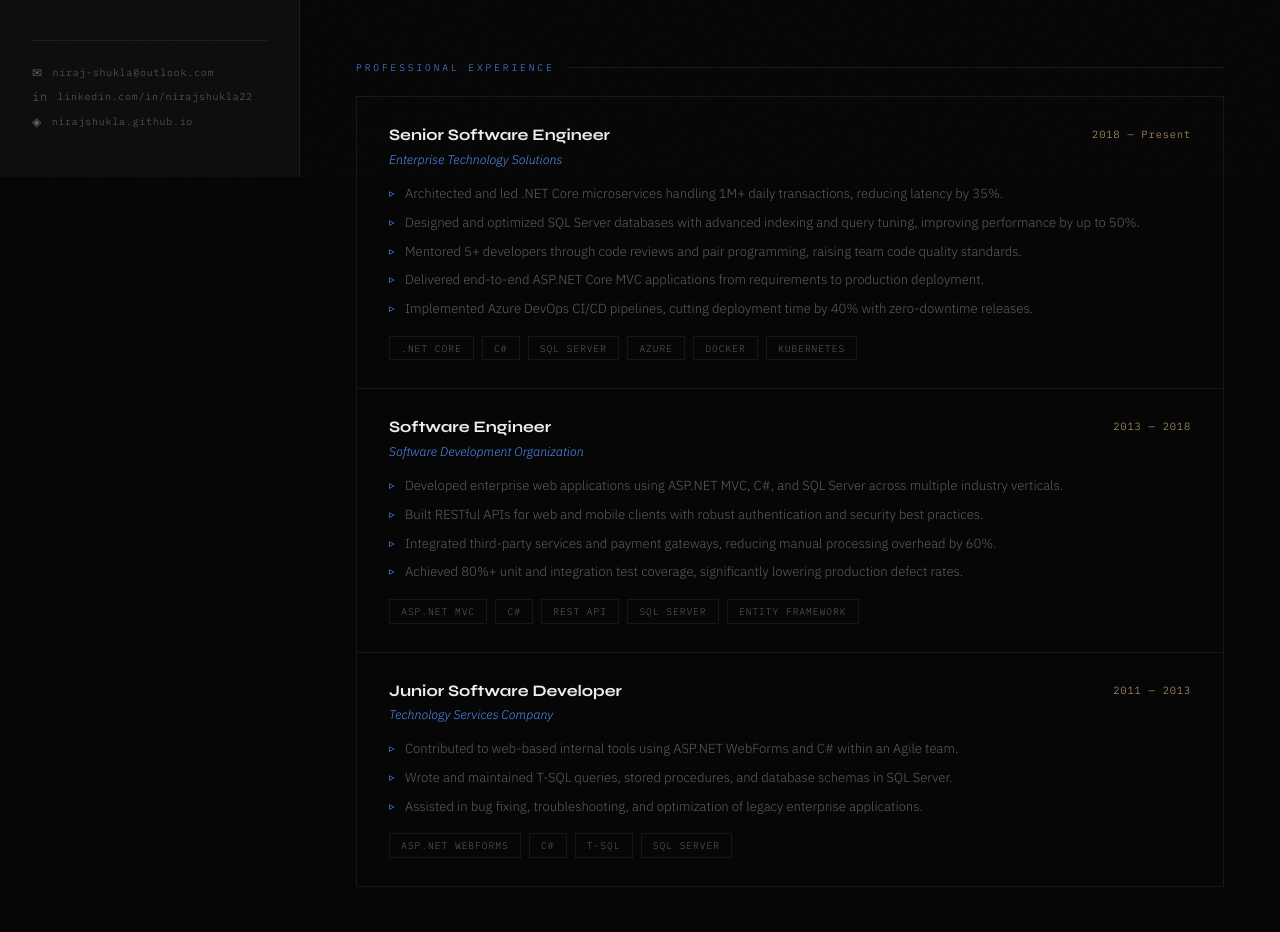
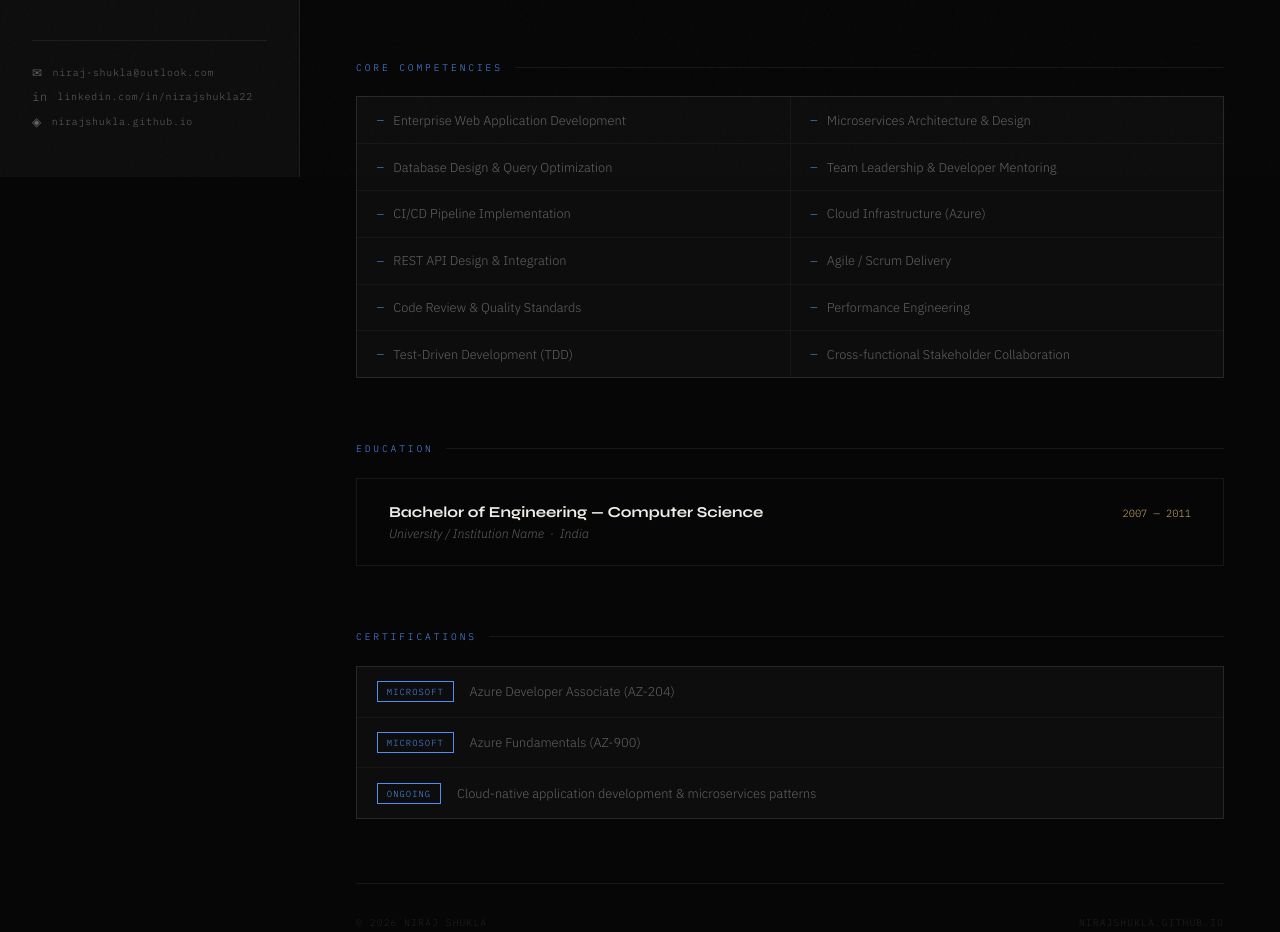
Before and after one commit to nirajshukla/nirajshukla.github.io, a plain HTML site: page index.html in a window 1280 px wide. Shown: the part 623-1555 px from the top of the page. Drawn offline with Linux system fonts and the light colour scheme.

Commit message:
Update index.html

```diff
--- a/index.html
+++ b/index.html
@@ -520,7 +520,7 @@
       </div>
     </section>
 
-    <section class="section" id="experience">
+    <section class="section" id="experience" style="display:none;">
       <div class="section-label">Professional Experience</div>
       <div class="exp-list">
 
```
